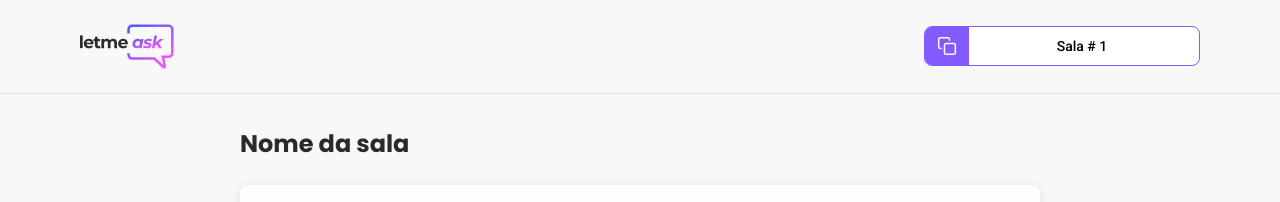
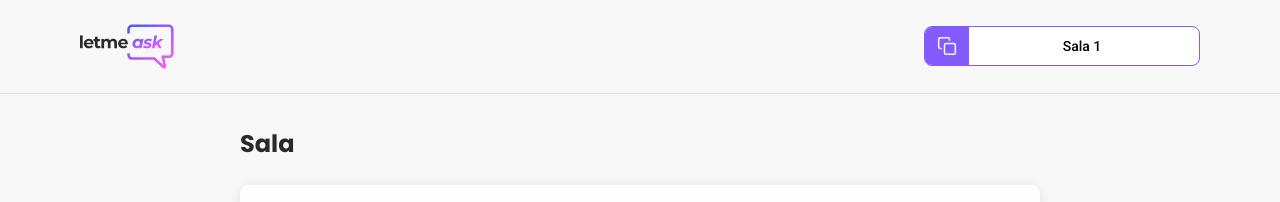
Before and after one commit to AndreSDS/nlw-trilha-react, a React (Create React App) app in the folder letaskme/: page /rooms/1 in a window 1280 px wide. Shown: the top 202 px of the page. Built offline with nearby package versions, Linux system fonts and the light colour scheme; no server answers; the database is empty.

Commit message:
fução para encerrar a sala

```diff
--- a/letaskme/src/components/RoomCode/index.tsx
+++ b/letaskme/src/components/RoomCode/index.tsx
@@ -16,7 +16,7 @@ export function RoomCode({code} :RoomCodeProps) {
       <div>
       <img src={copyRight} alt="Copy room code" />
       </div>
-      <span>Sala # {code}</span>
+      <span>Sala {code}</span>
     </button>
   );
 }
--- a/letaskme/src/pages/AdminRoom/index.tsx
+++ b/letaskme/src/pages/AdminRoom/index.tsx
@@ -1,4 +1,4 @@
-import { useParams } from "react-router-dom";
+import { useHistory, useParams } from "react-router-dom";
 import { useRoom } from "../../hooks/useRoom";
 
 import logo from "../../assets/images/logo.svg";
@@ -16,9 +16,18 @@ type RoomParams = {
 };
 
 export function AdminRoom() {
+  const history = useHistory();
   const params = useParams<RoomParams>();
   const roomId = params.id;
   const { listQuestions, title } = useRoom(roomId);
+
+  async function handleEndRoom() {
+    await database.ref(`rooms/${roomId}`).update({
+      endedAt: new Date(),
+    });
+
+    history.push('/');
+  }
 
   async function handleDeleteQuestion(questionId: string) {
     // inserir modal react-modal
@@ -35,7 +44,7 @@ export function AdminRoom() {
 
           <div>
             <RoomCode code={roomId} />
-            <Button isOutlined>Encerrar sala</Button>
+            <Button isOutlined onClick={handleEndRoom}>Encerrar sala</Button>
           </div>
         </div>
       </header>
--- a/letaskme/src/pages/Home/index.tsx
+++ b/letaskme/src/pages/Home/index.tsx
@@ -37,6 +37,12 @@ export function Home() {
       return;
     }
 
+    if (roomRef.val().endedAt) {
+      //criar hottoast ou modalreact
+      alert('Room already closed.');
+      return;
+    }
+
     history.push(`/rooms/${roomCode}`);
   }
 
--- a/letaskme/src/pages/Room/index.tsx
+++ b/letaskme/src/pages/Room/index.tsx
@@ -72,7 +72,7 @@ export function Room() {
 
       <main>
         <div className="room-title">
-          <h1>Nome da sala {title}</h1>
+          <h1>Sala {title}</h1>
           {listQuestions.length > 0 && (
             <span>
               {listQuestions.length}{" "}
```
